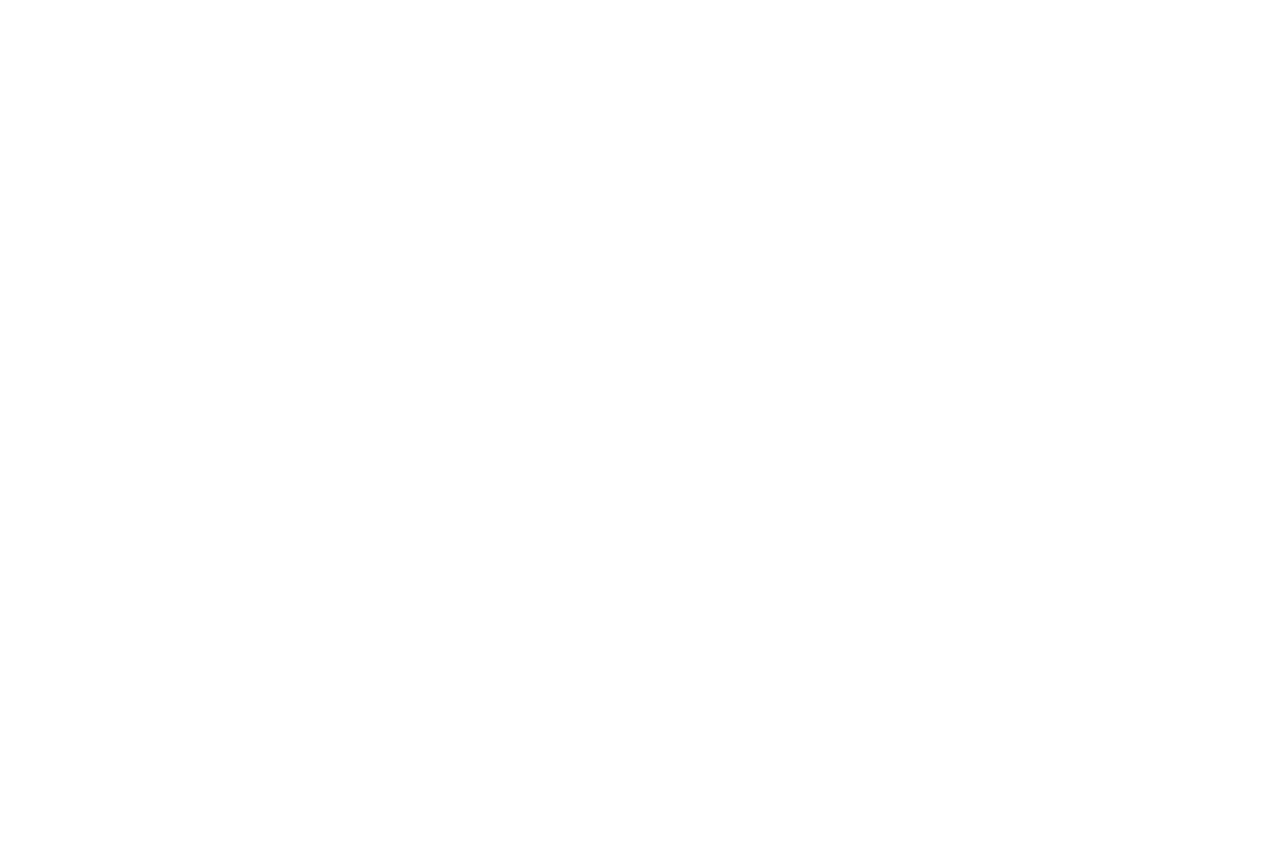
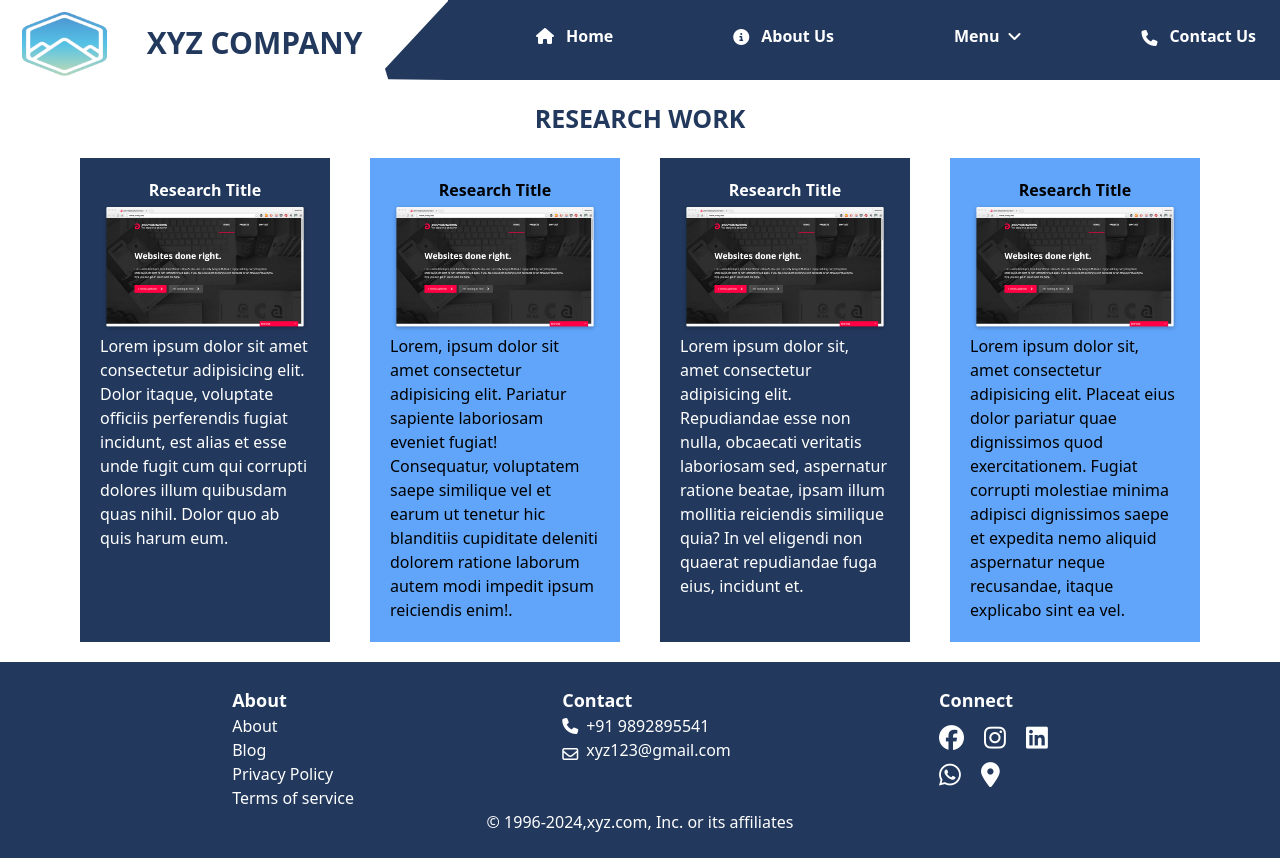
Before and after one commit to harshu1705/React-Team-Internship-project, a React (Create React App) app: page /Research in a window 1280 px wide. Before the commit this address had no page. Before the commit the page ends 800 px from the top, so only its background shows below. Built offline with nearby package versions, Linux system fonts and the light colour scheme.

Commit message:
Added Research Page

```diff
--- a/src/App.js
+++ b/src/App.js
@@ -4,6 +4,7 @@ import Home from '../src/Pages/Home'
 import Blog from '../src/Pages/Blog'
 import Project from '../src/Pages/Project'
 import Event from '../src/Pages/Event'
+import Research from '../src/Pages/Research'
 import EventDetail from './Pages/EventDetail';
 function App() {
   return (
@@ -14,6 +15,7 @@ function App() {
         <Route path="/Project" element={<Project/>}/>
         <Route path="/Event" element={<Event/>}/>
         <Route path="/event/:id" element={<EventDetail />} />
+        <Route path="/Research" element={<Research />} />
       </Routes>
    </Router>
   );
--- a/src/Components/HomePage/Navbar.jsx
+++ b/src/Components/HomePage/Navbar.jsx
@@ -28,6 +28,10 @@ function Navbar() {
   }
   function Review(){
     navigate('/Review');
+  }
+
+  function Research(){
+    navigate('/Research');
   }
 
   const scrollToAboutUs = () => {
@@ -61,8 +65,15 @@ function Navbar() {
 
       </div>
       <div className='flex bg-dark-blue w-[60%] justify-between p-6 text-white '>
-        <p className='hover:text-blue-300 cursor-pointer font-bold' onClick={Home}>Home</p>
+        <div className='flex gap-3'>
+        <i class="fa-solid fa-house mt-1"></i>
+        <p className='hover:text-blue-300 cursor-pointer font-bold ' onClick={Home}>Home</p>
+        </div>
+        <div className='flex gap-3'>
+        <i class="fa-solid fa-circle-info mt-[5px]"></i>
         <p className='hover:text-blue-300 cursor-pointer font-bold' onClick={scrollToAboutUs}>About Us</p>
+
+        </div>
         <div className='flex gap-2 relative'>
           <p className='hover:text-blue-300 cursor-pointer font-bold'>Menu</p>
           <i className="fa-solid fa-angle-down  mt-1 cursor-pointer" onClick={toggleMenu}></i>
@@ -72,10 +83,16 @@ function Navbar() {
               <p className='p-1 cursor-pointer  hover:bg-dark-blue hover:text-white 'onClick={Project}>Projects</p>
               <p className='p-1 cursor-pointer  hover:bg-dark-blue hover:text-white ' onClick={Blog}>Blogs</p>
               <p className='p-1 cursor-pointer  hover:bg-dark-blue hover:text-white ' onClick={Review}>Reviews</p>
+              <p className='p-1 cursor-pointer  hover:bg-dark-blue hover:text-white ' onClick={Research}>Research</p>
+              <p className='p-1 cursor-pointer  hover:bg-dark-blue hover:text-white ' onClick={Review}>Courses</p>
             </div>
           )}
         </div>
-        <p className='hover:text-blue-300 cursor-pointer font-bold' onClick={scrollToContactUs}>Contact Us</p>
+       <div className='flex gap-3'>
+       <i class="fa-solid fa-phone mt-[6px]"></i>
+       <p className='hover:text-blue-300 cursor-pointer font-bold' onClick={scrollToContactUs}>Contact Us</p>
+
+       </div>
       </div>
     </div>
   );
--- a/src/Pages/Project.jsx
+++ b/src/Pages/Project.jsx
@@ -21,6 +21,7 @@ function Project() {
       return newVisibleTexts;
     });
   };
+
 
   return (
     <div className="flex flex-col gap-3">
--- /dev/null
+++ b/src/Pages/Research.jsx
@@ -0,0 +1,45 @@
+import React from 'react'
+import Navbar from '../Components/HomePage/Navbar'
+import Fro_Project from '../Components/HomePage/Fro_Project.png'
+import Footer from '../Components/HomePage/Footer'
+function Research() {
+  return (
+    <div className='flex flex-col gap-5'>
+      <div>
+        <Navbar/>
+      </div>
+      <p className='flex justify-center font-bold text-dark-blue text-[25px]'>RESEARCH WORK</p>
+      <div className='flex justify-evenly mx-10'>
+        <div className='flex flex-col w-[250px] p-5 bg-dark-blue '>
+            <p className='flex font-bold justify-center text-white'>Research Title</p>
+            <img src={Fro_Project} width={250} height={250}/>
+            <p className='text-white'>Lorem ipsum dolor sit amet consectetur adipisicing elit. Dolor itaque, voluptate officiis perferendis fugiat incidunt, est alias et esse unde fugit cum qui corrupti dolores illum quibusdam quas nihil. Dolor quo ab quis harum eum.</p>
+        </div>
+
+        <div className='flex flex-col w-[250px] p-5 bg-blue-400 '>
+            <p className='flex font-bold justify-center '>Research Title</p>
+            <img src={Fro_Project} width={250} height={250}/>
+            <p >Lorem, ipsum dolor sit amet consectetur adipisicing elit. Pariatur sapiente laboriosam eveniet fugiat! Consequatur, voluptatem saepe similique vel et earum ut tenetur hic blanditiis cupiditate deleniti dolorem ratione laborum autem modi impedit ipsum reiciendis enim!.</p>
+        </div>
+        <div className='flex flex-col w-[250px] p-5 bg-dark-blue '>
+            <p className='flex font-bold justify-center text-white'>Research Title</p>
+            <img src={Fro_Project} width={250} height={250}/>
+            <p className='text-white'>Lorem ipsum dolor sit, amet consectetur adipisicing elit. Repudiandae esse non nulla, obcaecati veritatis laboriosam sed, aspernatur ratione beatae, ipsam illum mollitia reiciendis similique quia? In vel eligendi non quaerat repudiandae fuga eius, incidunt et.</p>
+        </div>
+        <div className='flex flex-col w-[250px] p-5  bg-blue-400 '>
+            <p className='flex font-bold justify-center'>Research Title</p>
+            <img src={Fro_Project} width={250} height={250}/>
+            <p >Lorem ipsum dolor sit, amet consectetur adipisicing elit. Placeat eius dolor pariatur quae dignissimos quod exercitationem. Fugiat corrupti molestiae minima adipisci dignissimos saepe et expedita nemo aliquid aspernatur neque recusandae, itaque explicabo sint ea vel.</p>
+        </div>
+
+      </div>
+      <div>
+        <Footer/>
+      </div>
+
+
+    </div>
+  )
+}
+
+export default Research
```
